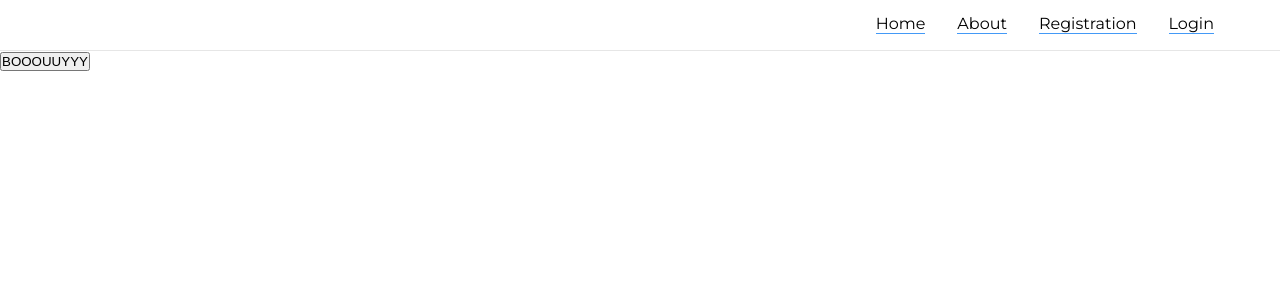
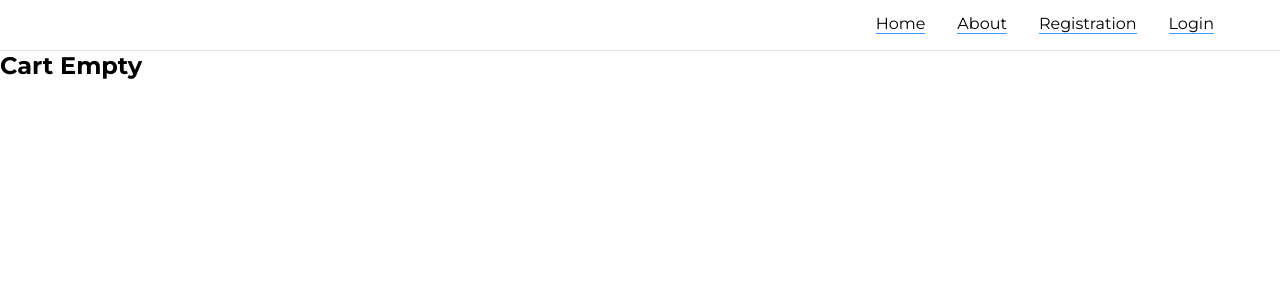
Before and after one commit to zynbahmed/aquaLife, a React (Vite) app in the folder MarineHavana/: page /cart in a window 1280 px wide. Shown: the top 300 px of the page. Built offline with nearby package versions, Linux system fonts and the light colour scheme.

Commit message:
cart page updated

```diff
--- a/MarineHavana/src/pages/Cart.jsx
+++ b/MarineHavana/src/pages/Cart.jsx
@@ -1,5 +1,4 @@
 import Client from '../services/api'
-import Profiles from './Profile'
 
 import { useState, useEffect } from 'react'
 import { useNavigate } from 'react-router-dom'
@@ -31,30 +30,33 @@ const Cart = ({ user, cart, setCart }) => {
     navigate('./Profile')
   }
 
-  return cart ? (
+  return (
     <div>
+      {/* Conditionally render cart details based on cart length */}
+      {cart.length > 0 ? (
+        <>
           {cart.map((book) => (
-        <div>
+            <div key={book._id}>
               <h1>{book.title}</h1>
               <h3>{book.description}</h3>
               <h2>${book.price}</h2>
               <img src={book.image} alt="" />
-          <label htmlFor="quantity"></label>
+              <label htmlFor="quantity">Quantity:</label>
               <input
                 type="number"
                 id="quantity"
                 min={1}
                 value={book.userQty}
-            onChange={(e) => {
-              handleClick(book._id, e.target.value)
-            }}
+                onChange={(e) => handleClick(book._id, e.target.value)}
               />
             </div>
           ))}
-      <button onClick={buy}>BOOOUUYYY</button>
-    </div>
+          <button onClick={buy}>BUY</button>
+        </>
       ) : (
         <h2>Cart Empty</h2>
+      )}
+    </div>
   )
 }
 
```
Lines whose indentation alone changed are shown as unchanged.
